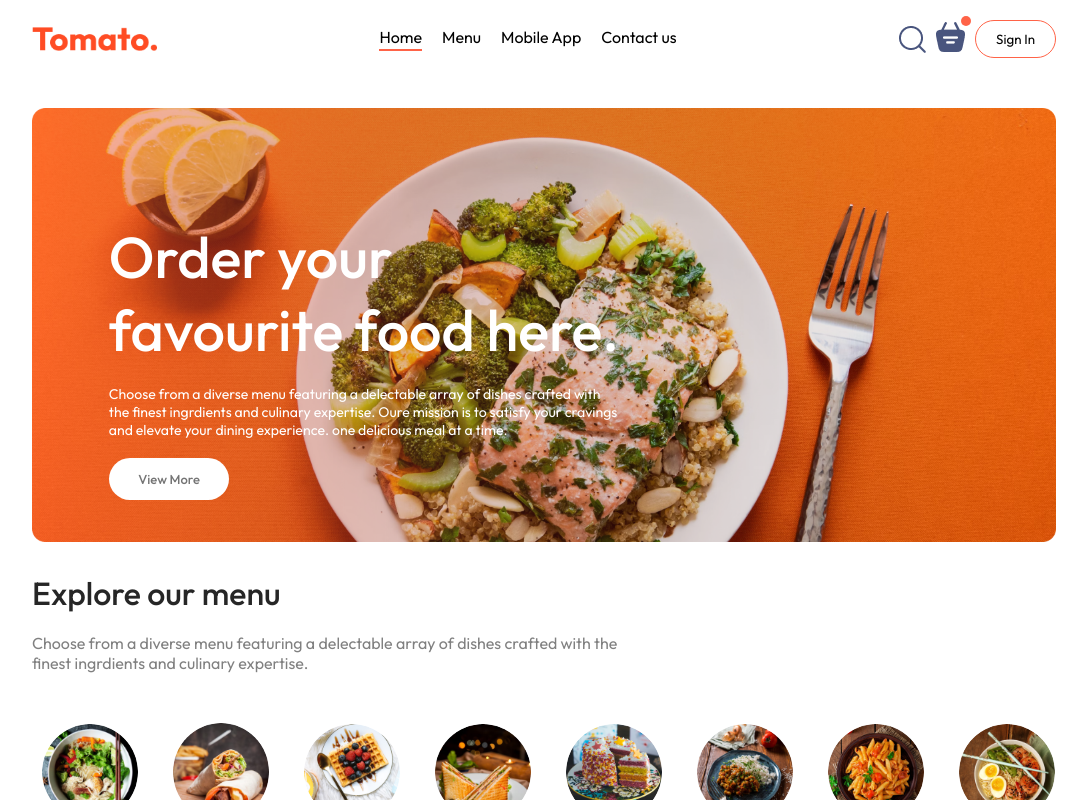
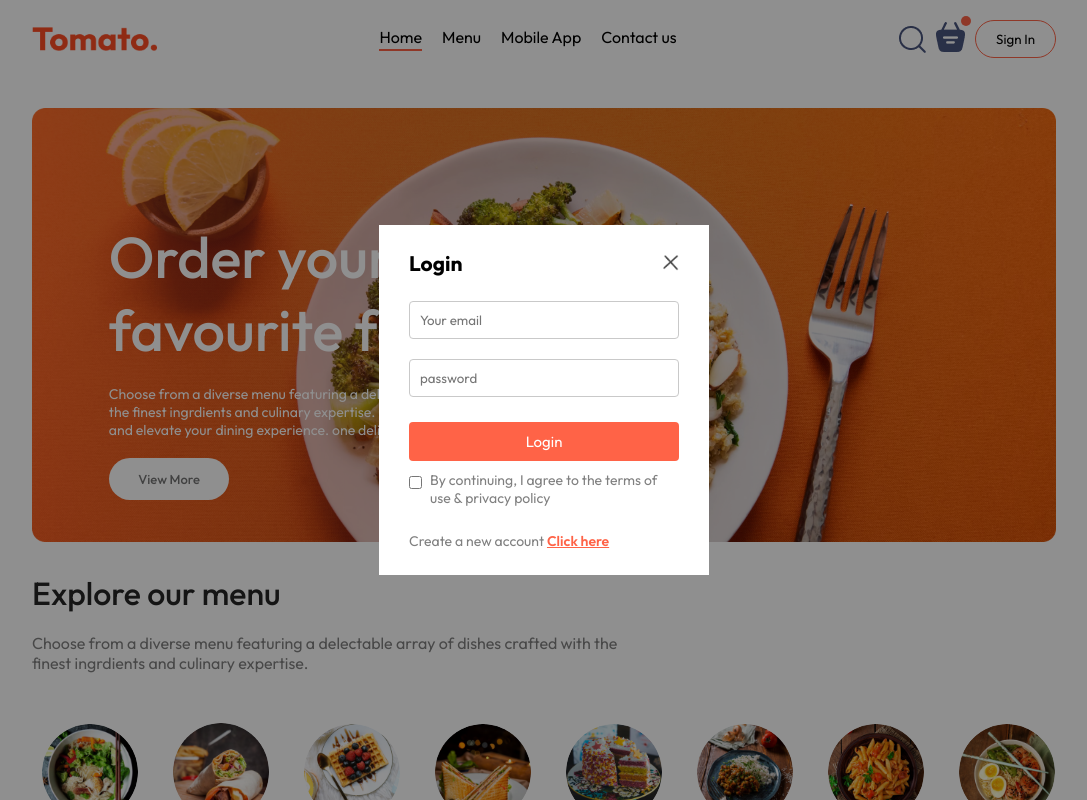
Before and after one commit to md-suhag/food-del, a React (Vite) app in the folder frontend/: page / in a window 1280 px wide. Both pictures are taken after a click on the button "Sign In". Shown: the top 800 px of the page, without its empty margins (96-1183 px from the left). Built offline with nearby package versions, Linux system fonts and the light colour scheme.

Commit message:
login popup added

```diff
--- a/frontend/src/App.jsx
+++ b/frontend/src/App.jsx
@@ -1,16 +1,19 @@
-import React from "react";
+import React, { useState } from "react";
 import Navbar from "./components/Navbar/Navbar";
 import { Route, Routes } from "react-router-dom";
 import Home from "./pages/Home/Home";
 import Cart from "./pages/Cart/Cart";
 import PlaceOrder from "./pages/PlaceOrder/PlaceOrder";
 import Footer from "./components/Footer/Footer";
+import LoginPopup from "./components/LoginPopup/LoginPopup";
 
 function App() {
+  const [showLogin, setShowLogin] = useState(false);
   return (
     <>
+      {showLogin ? <LoginPopup setShowLogin={setShowLogin} /> : <></>}
       <div className="app">
-        <Navbar />
+        <Navbar setShowLogin={setShowLogin} />
         <Routes>
           <Route path="/" element={<Home />} />
           <Route path="/cart" element={<Cart />} />
--- /dev/null
+++ b/frontend/src/components/LoginPopup/LoginPopup.css
@@ -0,0 +1,71 @@
+.login-popup {
+  position: absolute;
+  z-index: 10;
+  background-color: rgba(0, 0, 0, 0.438);
+  width: 100%;
+  height: 100%;
+  display: flex;
+  align-items: center;
+  justify-content: center;
+}
+
+.login-popup-container {
+  width: max(23vw, 330px);
+  color: #808080;
+  background-color: white;
+  display: flex;
+  flex-direction: column;
+  padding: 25px 30px;
+  font-size: 14px;
+  gap: 25px;
+  animation: fadeIn;
+}
+.login-popup-title {
+  display: flex;
+  justify-content: space-between;
+  align-items: center;
+  color: black;
+}
+
+.login-popup-title img {
+  cursor: pointer;
+  width: 16px;
+}
+.login-popup-inputs {
+  display: flex;
+  flex-direction: column;
+  gap: 20px;
+}
+
+.login-popup-inputs input {
+  outline: none;
+  border: 1px solid #c9c9c9;
+  padding: 10px;
+  border-radius: 4px;
+}
+
+.login-popup-container button {
+  border: none;
+  padding: 10px;
+  border-radius: 4px;
+  color: white;
+  background-color: tomato;
+  font-size: 15px;
+  cursor: pointer;
+}
+
+.login-popup-condition {
+  display: flex;
+  align-items: start;
+  gap: 8px;
+  margin-top: -15px;
+}
+.login-popup-condition input {
+  margin-top: 5px;
+}
+.login-popup p span {
+  color: tomato;
+  font-weight: 600;
+  cursor: pointer;
+  text-decoration: underline;
+}
--- /dev/null
+++ b/frontend/src/components/LoginPopup/LoginPopup.jsx
@@ -0,0 +1,50 @@
+import React, { useState } from "react";
+import "./LoginPopup.css";
+import { assets } from "./../../assets/assets";
+
+const LoginPopup = ({ setShowLogin }) => {
+  const [currState, setCurrState] = useState("Login");
+  return (
+    <div className="login-popup">
+      <form className="login-popup-container">
+        <div className="login-popup-title">
+          <h2>{currState}</h2>
+          <img
+            onClick={() => setShowLogin(false)}
+            src={assets.cross_icon}
+            alt=""
+          />
+        </div>
+        <div className="login-popup-inputs">
+          {currState === "Login" ? (
+            <></>
+          ) : (
+            <input type="text" placeholder="Your name" required />
+          )}
+
+          <input type="email" placeholder="Your email" required />
+          <input type="password" placeholder="password" required />
+        </div>
+        <button>{currState === "Sign Up" ? "Create account" : "Login"}</button>
+        <div className="login-popup-condition">
+          <input type="checkbox" required />
+          <p>By continuing, I agree to the terms of use & privacy policy</p>
+        </div>
+
+        {currState === "Login" ? (
+          <p>
+            Create a new account{" "}
+            <span onClick={() => setCurrState("Sign Up")}>Click here</span>
+          </p>
+        ) : (
+          <p>
+            Already have an account{" "}
+            <span onClick={() => setCurrState("Login")}>Login here</span>
+          </p>
+        )}
+      </form>
+    </div>
+  );
+};
+
+export default LoginPopup;
--- a/frontend/src/components/Navbar/Navbar.jsx
+++ b/frontend/src/components/Navbar/Navbar.jsx
@@ -3,7 +3,7 @@
 import { assets } from "../../assets/assets";
 import { Link } from "react-router-dom";
 
-function Navbar() {
+function Navbar({ setShowLogin }) {
   const [menu, setMenu] = useState("home");
   return (
     <div className="navbar">
@@ -52,7 +52,7 @@
           <img src={assets.basket_icon} alt="" />
           <div className="dot"></div>
         </div>
-        <button>Sign In</button>
+        <button onClick={() => setShowLogin(true)}>Sign In</button>
       </div>
     </div>
   );
```
